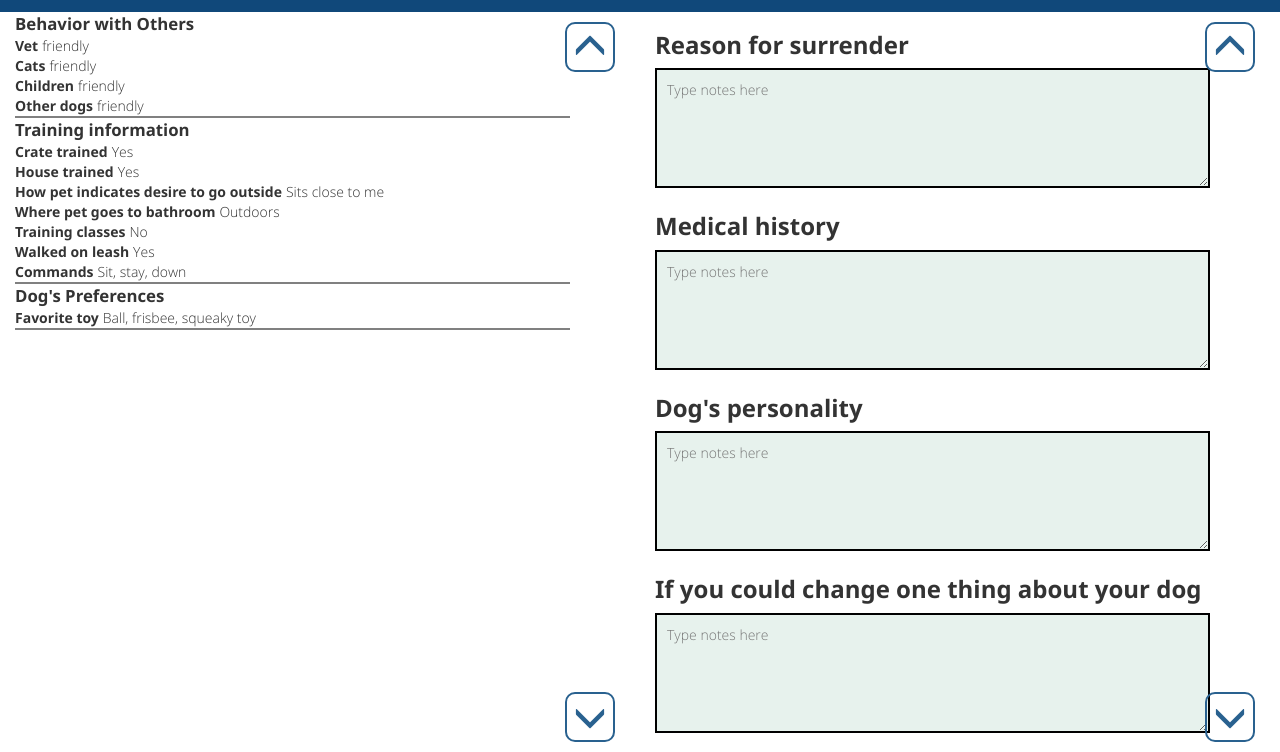
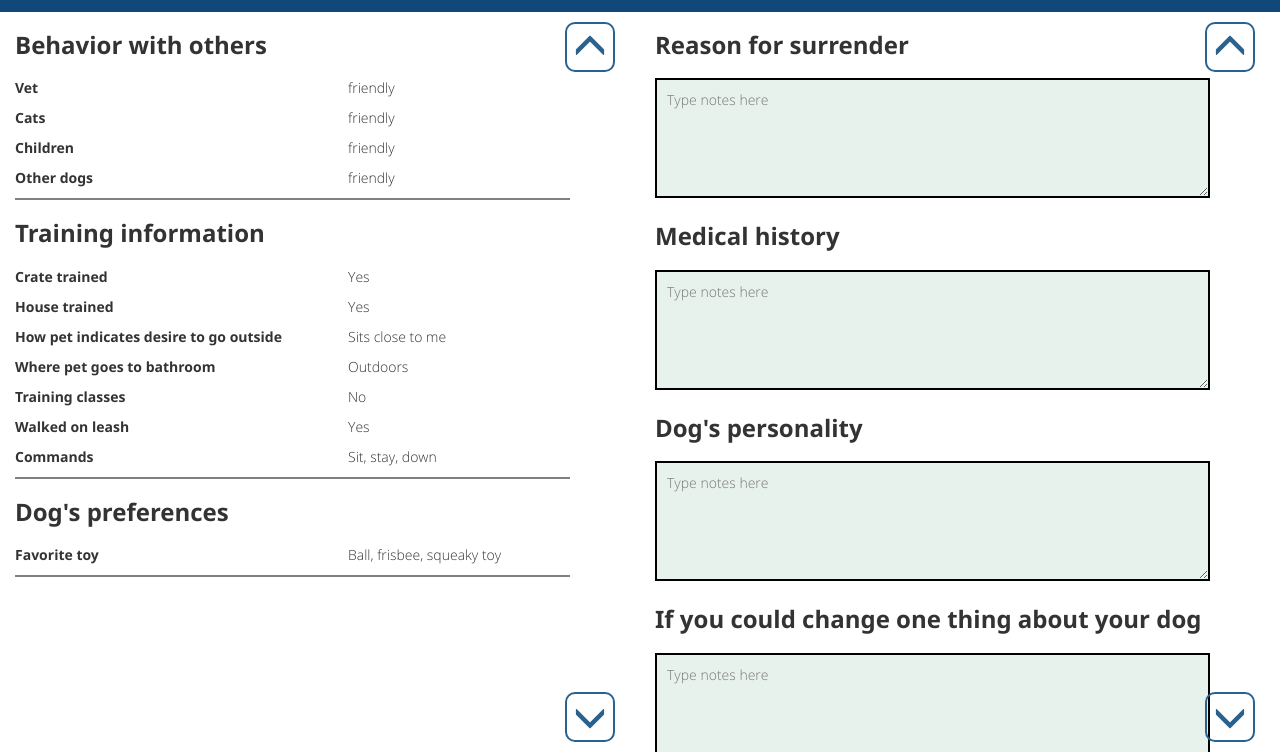
Before and after one commit to ldoubleuz/cmu-hci-capstone-2015-prototype, a plain HTML site: page interview-guide/guide.html in a window 1280 px wide. Shown: the part 48-800 px from the top of the page. Drawn offline with Linux system fonts and the light colour scheme; a web font is replaced by a local one.

Commit message:
finsihed up styles for interview guide

```diff
--- a/interview-guide/css/main.css
+++ b/interview-guide/css/main.css
@@ -74,24 +74,30 @@
 }
 
 #intake-information .intake-section {
-  border-bottom: 2px solid grey;
+    border-bottom: 2px solid grey;
 }
 
 #intake-information .intake-section .title {
-  font-weight: bold;
-  font-size: 1.2em;
+    font-size: 1.2em;
 }
 
 #intake-information .intake-field {
-  display: block;
+    display: block;
+    position: relative;
+    margin-bottom: 10px;
 }
 
 #intake-information .intake-field .name {
-  font-weight: bold;
+    display: inline-block;
+    width: 60%;
+    font-weight: bold;
 }
 
 #intake-information .intake-field .value {
-  margin-left: 4px;
+    position: absolute;
+    display: inline-block;
+    top: 0;
+    width: 40%;
 }
 
 
@@ -99,10 +105,6 @@
 #interview-guide {
     right: 0;
     left: 50%;
-}
-
-#interview-guide h3 {
-    font-weight: bold;
 }
 
 #interview-guide textarea {
@@ -117,6 +119,11 @@
 
 #interview-guide .scroll-button {
     right: 25px;
+}
+
+.section-title {
+    font-weight: bold;
+    margin-bottom: 20px;
 }
 
 /* Scroll buttons */
--- a/interview-guide/guide.html
+++ b/interview-guide/guide.html
@@ -8,8 +8,8 @@
 
         <!-- Stylesheets -->
         <link href="css/bootstrap.min.css" rel="stylesheet">
-        <link rel="stylesheet" href="css/global.css">
-        <link rel="stylesheet" href="css/main.css">
+        <link href="css/global.css" rel="stylesheet">
+        <link href="css/main.css" rel="stylesheet">
     </head>
     <body>
         <div id="header">
@@ -88,7 +88,6 @@
 
         <!-- Javascript -->
         <script src='js/jquery.min.js'></script>
-        <script src='js/loadIntakeInfo.js'></script>
         <script src='js/main.js'></script>
     </body>
 </html>
--- a/interview-guide/interview-dummy.json
+++ b/interview-guide/interview-dummy.json
@@ -1 +1,67 @@
-{"sections": [{"fields": [{"value": "friendly", "title": "Vet"}, {"value": "friendly", "title": "Cats"}, {"value": "friendly", "title": "Children"}, {"value": "friendly", "title": "Other dogs"}], "title": "Behavior with Others"}, {"fields": [{"value": "Yes", "title": "Crate trained"}, {"value": "Yes", "title": "House trained"}, {"value": "Sits close to me", "title": "How pet indicates desire to go outside"}, {"value": "Outdoors", "title": "Where pet goes to bathroom"}, {"value": "No", "title": "Training classes"}, {"value": "Yes", "title": "Walked on leash"}, {"value": "Sit, stay, down", "title": "Commands"}], "title": "Training information"}, {"fields": [{"value": "Ball, frisbee, squeaky toy", "title": "Favorite toy"}], "title": "Dog's Preferences"}]}
+{
+    "sections":[
+        {
+            "fields":[
+                {
+                    "value":"friendly",
+                    "title":"Vet"
+                },
+                {
+                    "value":"friendly",
+                    "title":"Cats"
+                },
+                {
+                    "value":"friendly",
+                    "title":"Children"
+                },
+                {
+                    "value":"friendly",
+                    "title":"Other dogs"
+                }
+            ],
+            "title":"Behavior with others"
+        },
+        {
+            "fields":[
+                {
+                    "value":"Yes",
+                    "title":"Crate trained"
+                },
+                {
+                    "value":"Yes",
+                    "title":"House trained"
+                },
+                {
+                    "value":"Sits close to me",
+                    "title":"How pet indicates desire to go outside"
+                },
+                {
+                    "value":"Outdoors",
+                    "title":"Where pet goes to bathroom"
+                },
+                {
+                    "value":"No",
+                    "title":"Training classes"
+                },
+                {
+                    "value":"Yes",
+                    "title":"Walked on leash"
+                },
+                {
+                    "value":"Sit, stay, down",
+                    "title":"Commands"
+                }
+            ],
+            "title":"Training information"
+        },
+        {
+            "fields":[
+                {
+                    "value":"Ball, frisbee, squeaky toy",
+                    "title":"Favorite toy"
+                }
+            ],
+            "title":"Dog's preferences"
+        }
+    ]
+}
--- a/interview-guide/js/main.js
+++ b/interview-guide/js/main.js
@@ -21,7 +21,7 @@ $(document).ready(function() {
 
         var $section = $('<div>').addClass('intake-section');
         $section.append(
-            $('<header>').addClass('title').text(title)
+            $('<h3>').addClass('section-title').text(title)
         );
 
         for (var i=0; i < fields.length; i++) {
```
